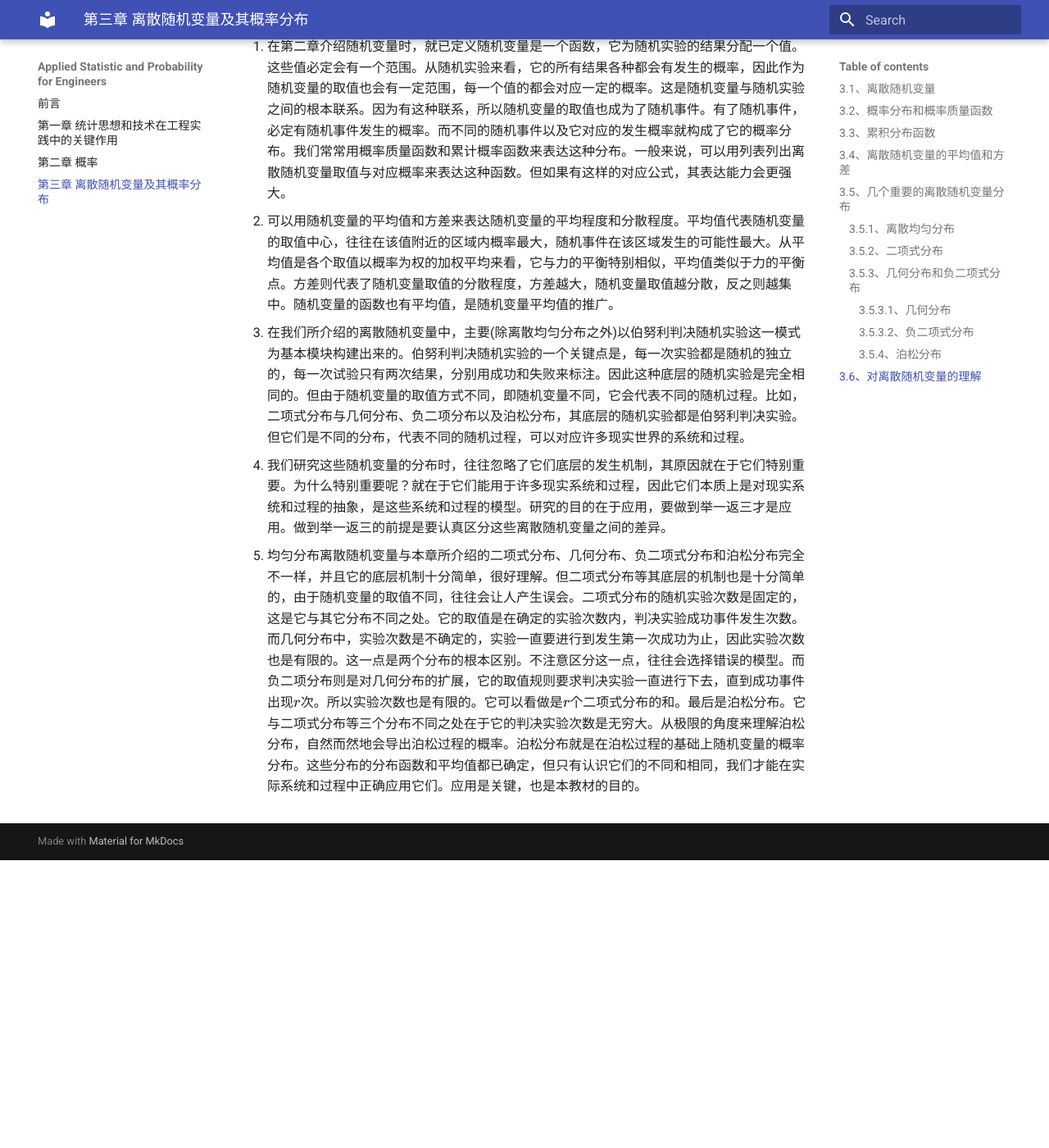
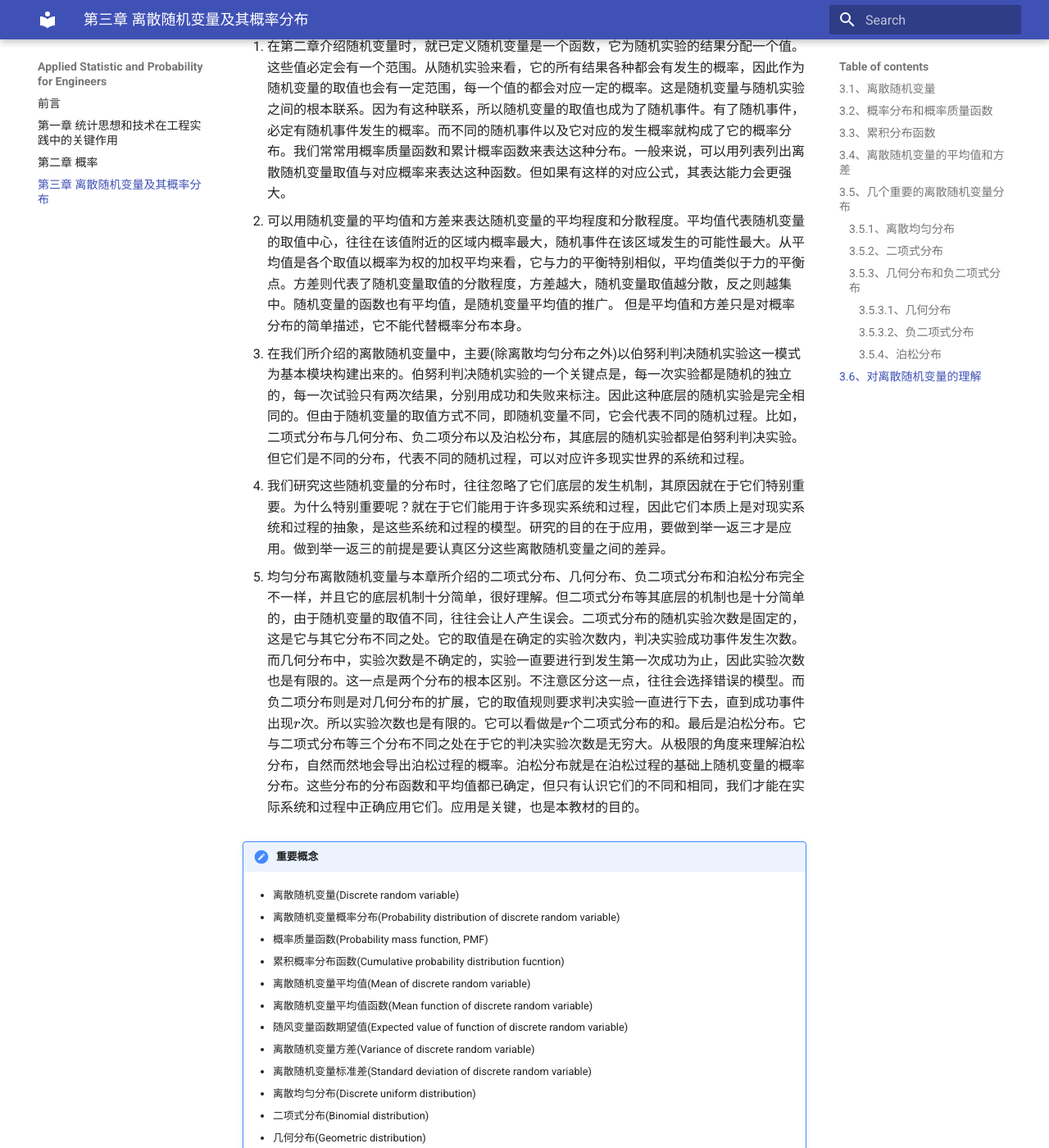
Before and after one commit to chenmich/applied_statistic_and_probability_for_engineers, an MkDocs documentation site: the page built from docs/third.md, in a window 1280 px wide and 1400 px high, scrolled down 15305 px. Shown: the whole window at 82% size. Built offline with MkDocs 1.6.1 and Material for MkDocs 9.7.7, drawn with Linux system fonts in a browser that asks for light colours; before the commit the page ends 16354 px from its top, so only the background shows below that; some of the changed text lies outside the part shown.

Commit message:
add important conception

```diff
--- a/docs/third.md
+++ b/docs/third.md
@@ -547,10 +547,41 @@ $$
 
 1. 在第二章介绍随机变量时，就已定义随机变量是一个函数，它为随机实验的结果分配一个值。这些值必定会有一个范围。从随机实验来看，它的所有结果各种都会有发生的概率，因此作为随机变量的取值也会有一定范围，每一个值的都会对应一定的概率。这是随机变量与随机实验之间的根本联系。因为有这种联系，所以随机变量的取值也成为了随机事件。有了随机事件，必定有随机事件发生的概率。而不同的随机事件以及它对应的发生概率就构成了它的概率分布。我们常常用概率质量函数和累计概率函数来表达这种分布。一般来说，可以用列表列出离散随机变量取值与对应概率来表达这种函数。但如果有这样的对应公式，其表达能力会更强大。
 
-2. 可以用随机变量的平均值和方差来表达随机变量的平均程度和分散程度。平均值代表随机变量的取值中心，往往在该值附近的区域内概率最大，随机事件在该区域发生的可能性最大。从平均值是各个取值以概率为权的加权平均来看，它与力的平衡特别相似，平均值类似于力的平衡点。方差则代表了随机变量取值的分散程度，方差越大，随机变量取值越分散，反之则越集中。随机变量的函数也有平均值，是随机变量平均值的推广。
+2. 可以用随机变量的平均值和方差来表达随机变量的平均程度和分散程度。平均值代表随机变量的取值中心，往往在该值附近的区域内概率最大，随机事件在该区域发生的可能性最大。从平均值是各个取值以概率为权的加权平均来看，它与力的平衡特别相似，平均值类似于力的平衡点。方差则代表了随机变量取值的分散程度，方差越大，随机变量取值越分散，反之则越集中。随机变量的函数也有平均值，是随机变量平均值的推广。 但是平均值和方差只是对概率分布的简单描述，它不能代替概率分布本身。
 
 3. 在我们所介绍的离散随机变量中，主要(除离散均匀分布之外)以伯努利判决随机实验这一模式为基本模块构建出来的。伯努利判决随机实验的一个关键点是，每一次实验都是随机的独立的，每一次试验只有两次结果，分别用成功和失败来标注。因此这种底层的随机实验是完全相同的。但由于随机变量的取值方式不同，即随机变量不同，它会代表不同的随机过程。比如，二项式分布与几何分布、负二项分布以及泊松分布，其底层的随机实验都是伯努利判决实验。但它们是不同的分布，代表不同的随机过程，可以对应许多现实世界的系统和过程。
 
 4. 我们研究这些随机变量的分布时，往往忽略了它们底层的发生机制，其原因就在于它们特别重要。为什么特别重要呢？就在于它们能用于许多现实系统和过程，因此它们本质上是对现实系统和过程的抽象，是这些系统和过程的模型。研究的目的在于应用，要做到举一返三才是应用。做到举一返三的前提是要认真区分这些离散随机变量之间的差异。
 
 5. 均匀分布离散随机变量与本章所介绍的二项式分布、几何分布、负二项式分布和泊松分布完全不一样，并且它的底层机制十分简单，很好理解。但二项式分布等其底层的机制也是十分简单的，由于随机变量的取值不同，往往会让人产生误会。二项式分布的随机实验次数是固定的，这是它与其它分布不同之处。它的取值是在确定的实验次数内，判决实验成功事件发生次数。而几何分布中，实验次数是不确定的，实验一直要进行到发生第一次成功为止，因此实验次数也是有限的。这一点是两个分布的根本区别。不注意区分这一点，往往会选择错误的模型。而负二项分布则是对几何分布的扩展，它的取值规则要求判决实验一直进行下去，直到成功事件出现$r$次。所以实验次数也是有限的。它可以看做是$r$个二项式分布的和。最后是泊松分布。它与二项式分布等三个分布不同之处在于它的判决实验次数是无穷大。从极限的角度来理解泊松分布，自然而然地会导出泊松过程的概率。泊松分布就是在泊松过程的基础上随机变量的概率分布。这些分布的分布函数和平均值都已确定，但只有认识它们的不同和相同，我们才能在实际系统和过程中正确应用它们。应用是关键，也是本教材的目的。
+
+!!!note "重要概念"
+    - 离散随机变量(Discrete random variable)
+
+    - 离散随机变量概率分布(Probability distribution of discrete random variable)
+
+    - 概率质量函数(Probability mass function, PMF)
+
+    - 累积概率分布函数(Cumulative probability distribution fucntion)
+
+    - 离散随机变量平均值(Mean of discrete random variable)
+
+    - 离散随机变量平均值函数(Mean function of  discrete random variable)
+
+    - 随风变量函数期望值(Expected value of function of discrete random variable)
+
+    - 离散随机变量方差(Variance of discrete random variable)
+
+    - 离散随机变量标准差(Standard deviation of discrete random variable)
+
+    - 离散均匀分布(Discrete uniform distribution)
+
+    - 二项式分布(Binomial distribution)
+
+    - 几何分布(Geometric distribution)
+
+    - 负二项式分布(Negative binomail distribtion)
+
+    - 泊松过程(Poisson process)
+
+    - 泊松分布(Poisson distribution)
```
